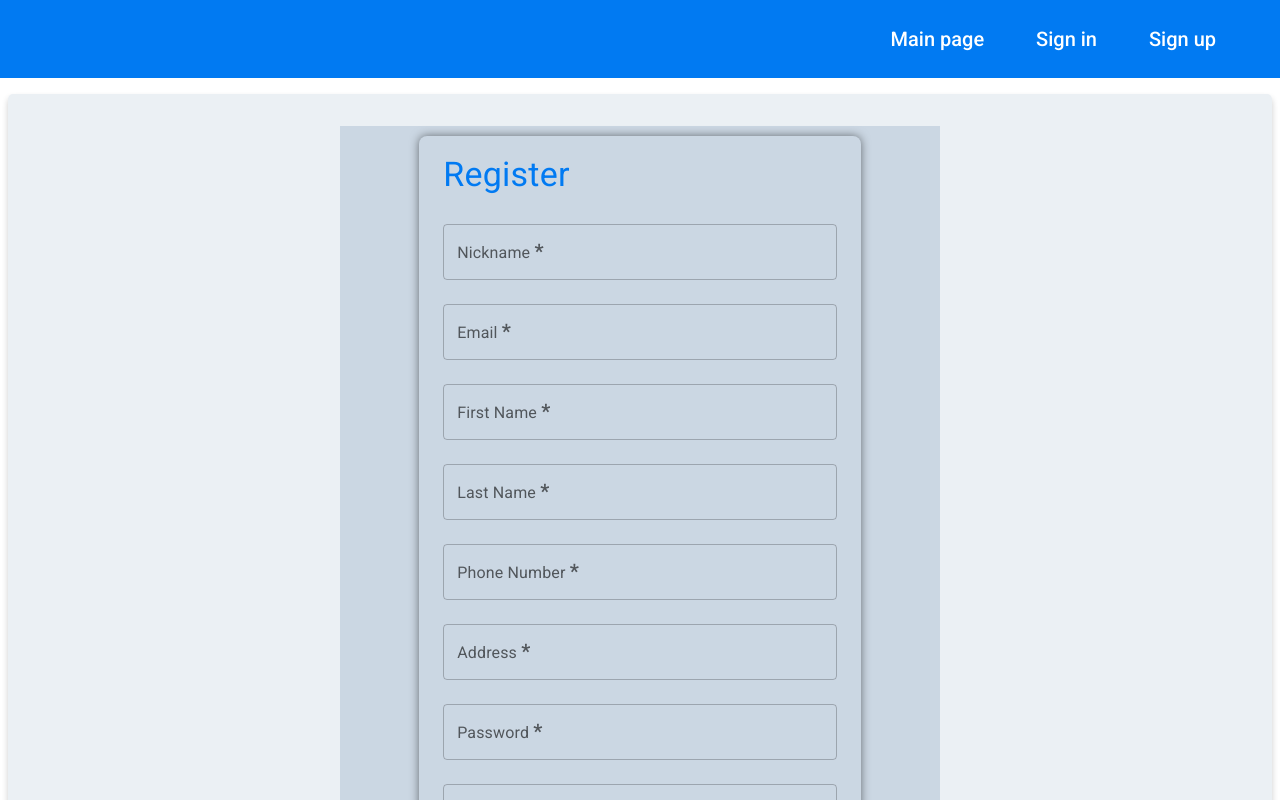
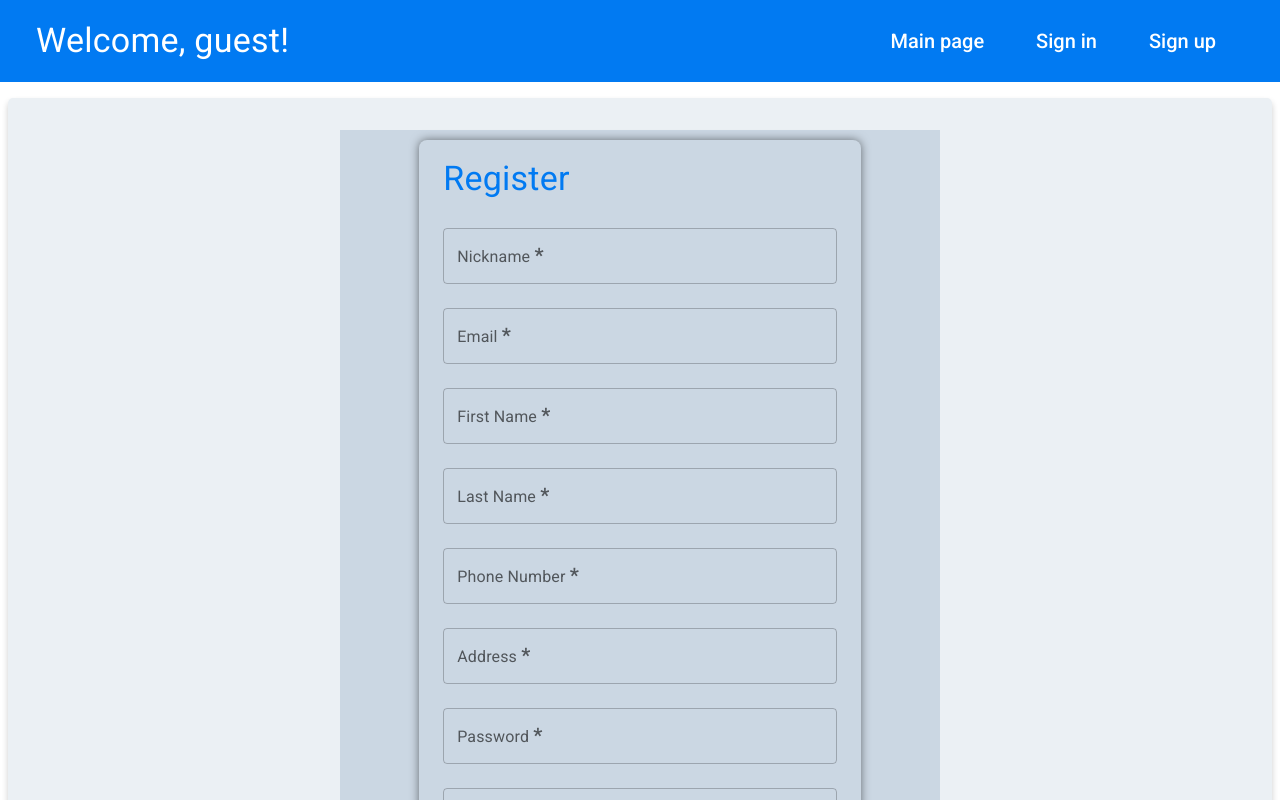
Before and after one commit to VladimirKomov/sharing-things-app, a React (Vite) app in the folder frontend/: page /register in a window 1280 px wide. Shown: the top 800 px of the page. Built offline with nearby package versions, Linux system fonts and the light colour scheme; no server answers.

Commit message:
Add welcome banner to NavigationPanel
Integrated a WelcomeBanner component into the NavigationPanel to display a greeting message based on the current user's status. Updated CSS to accommodate the new banner and ensure proper layout and alignment.

```diff
--- a/frontend/src/common/components/NavigationPanel.module.css
+++ b/frontend/src/common/components/NavigationPanel.module.css
@@ -4,6 +4,15 @@
     background-color: var(--primary-color);
     padding: var(--spacing-medium);
     margin-bottom: var(--spacing-medium);
+    display: flex;
+    align-items: center;
+    justify-content: space-between;
+    height: 50px;
+}
+
+.welcomeBanner {
+    margin-left: 20px;
+    margin-right: 20px;
 }
 
 .navList {
--- a/frontend/src/common/components/NavigationPanel.tsx
+++ b/frontend/src/common/components/NavigationPanel.tsx
@@ -1,9 +1,11 @@
 import React from 'react';
 import styles from './NavigationPanel.module.css';
 import {useDispatch, useSelector} from "react-redux";
-import {logout, selectToken, Token} from "../../auth/redux/authSlice.ts";
+import {logout, selectToken} from "../../auth/redux/authSlice.ts";
 import {Link, useNavigate} from "react-router-dom";
 import {AppDispatch} from "../store.ts";
+import {Token} from "../models/auth.model.ts";
+import WelcomeBanner from "./WelcomeBanner.tsx";
 
 
 const NavigationPanel: React.FC = () => {
@@ -18,6 +20,9 @@ const NavigationPanel: React.FC = () => {
 
     return (
         <nav className={styles.navigationPanel}>
+            <div className={styles.welcomeBanner}>
+                <WelcomeBanner/>
+            </div>
             <ul className={styles.navList}>
                 <li className={styles.navItem}>
                     <Link to="/" className={styles.navLink}>Main page</Link>
--- /dev/null
+++ b/frontend/src/common/components/WelcomeBanner.tsx
@@ -0,0 +1,29 @@
+import React from 'react';
+import { useSelector } from 'react-redux';
+import { Typography, Box } from '@mui/material';
+import {selectCurrentUser} from "../../auth/redux/authSlice.ts";
+import {CurrentUser} from "../models/auth.model.ts";
+
+interface WelcomeBannerProps {
+    currentUser?: { username: string };
+}
+
+const WelcomeBanner: React.FC<WelcomeBannerProps> = () => {
+    const currentUser: CurrentUser | null = useSelector(selectCurrentUser);
+
+    return (
+        <Box sx={{ textAlign: 'center', color: '#fff' }}>
+            {currentUser ? (
+                <Typography variant="h4" component="h1" sx={{ color: '#fff' }}>
+                    Welcome back, {currentUser.username}!
+                </Typography>
+            ) : (
+                <Typography variant="h4" component="h1" sx={{ color: '#fff' }}>
+                    Welcome, guest!
+                </Typography>
+            )}
+        </Box>
+    );
+};
+
+export default WelcomeBanner;
```
